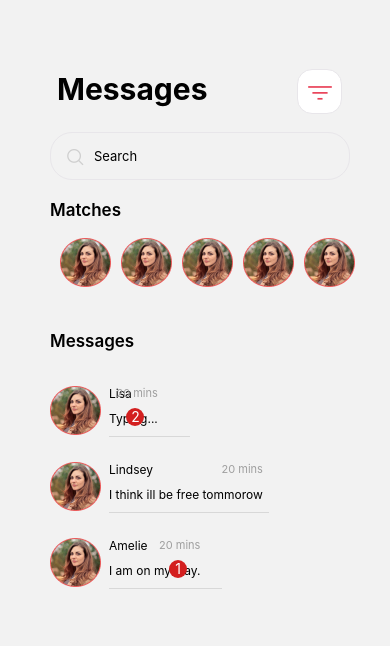
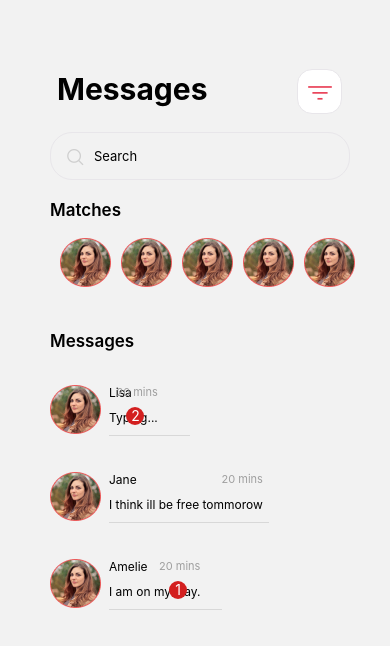
Before and after one commit to LeonBuller/loveactuallyme, a React Native app: screen /Messages in a window 390 px wide. Shown: the top 646 px of the page. Built offline with nearby package versions, Linux system fonts and the light colour scheme.

Commit message:
Added stylesheets to messagesGeneral

```diff
--- a/src/components/MessagesGeneral.jsx
+++ b/src/components/MessagesGeneral.jsx
@@ -1,4 +1,4 @@
-import { View, Text, Image } from "react-native";
+import { View, Text, Image, StyleSheet } from "react-native";
 import React from "react";
 
 import image1 from "../../assets/matches/1.png";
@@ -6,129 +6,49 @@ import image1 from "../../assets/matches/1.png";
 const MessageGeneral = () => {
   return (
     <>
-      <View
-        style={{
-          flexDirection: "row",
-          alignItems: "center",
-          paddingBottom: 25,
-        }}
-      >
-        <View style={{ flexDirection: "row", position: "relative" }}>
-          <Image
-            width={60}
-            height={60}
-            source={image1}
-            style={{ resizeMode: "cover", marginLeft: 0 }}
-          />
-          <View
-            style={{
-              flexDirection: "column",
-              borderBottomWidth: 1,
-              width: "75%",
-              borderColor: "#D8D8D8",
-              marginLeft: 8,
-            }}
-          >
-            <Text style={{ marginBottom: 10, fontSize: 12 }}>Lisa</Text>
-            <Text style={{ paddingBottom: 10, fontSize: 12 }}>Typing...</Text>
+      <View style={styles.container}>
+        <View style={styles.wrapper}>
+          <Image width={60} height={60} source={image1} style={styles.image} />
+          <View style={styles.leftSide}>
+            <Text style={styles.leftText}>Lisa</Text>
+            <Text style={styles.leftText}>Typing...</Text>
           </View>
-          <View
-            style={{ position: "absolute", right: 0, flexDirection: "column" }}
-          >
-            <Text style={{ fontSize: 11, color: "#9F9F9F" }}>20 mins</Text>
-            <View
-              style={{
-                backgroundColor: "#D31F1F",
-                width: 18,
-                height: 18,
-                borderRadius: 55,
-                marginVertical: 8,
-                marginLeft: 10,
-              }}
-            >
-              <Text style={{ color: "white", textAlign: "center" }}>2</Text>
+
+          <View style={styles.col}>
+            <Text style={styles.timeRecieved}>20 mins</Text>
+            <View style={styles.redCircle}>
+              <Text style={styles.circleInside}>2</Text>
             </View>
           </View>
         </View>
       </View>
-      <View
-        style={{
-          flexDirection: "row",
-          alignItems: "center",
-          paddingBottom: 25,
-        }}
-      >
-        <View style={{ flexDirection: "row", position: "relative" }}>
-          <Image
-            width={60}
-            height={60}
-            source={image1}
-            style={{ resizeMode: "cover", marginLeft: 0 }}
-          />
-          <View
-            style={{
-              flexDirection: "column",
-              borderBottomWidth: 1,
-              width: "75%",
-              borderColor: "#D8D8D8",
-              marginLeft: 8,
-            }}
-          >
-            <Text style={{ marginBottom: 10, fontSize: 12 }}>Lindsey</Text>
-            <Text style={{ paddingBottom: 10, fontSize: 12 }}>
-              I think ill be free tommorow
-            </Text>
+
+      <View style={styles.container}>
+        <View style={styles.wrapper}>
+          <Image width={60} height={60} source={image1} style={styles.image} />
+          <View style={styles.leftSide}>
+            <Text style={styles.leftText}>Jane</Text>
+            <Text style={styles.leftText}>I think ill be free tommorow</Text>
           </View>
-          <View
-            style={{ position: "absolute", right: 0, flexDirection: "column" }}
-          >
-            <Text style={{ fontSize: 11, color: "#9F9F9F" }}>20 mins</Text>
+
+          <View style={styles.col}>
+            <Text style={styles.timeRecieved}>20 mins</Text>
           </View>
         </View>
       </View>
-      <View
-        style={{
-          flexDirection: "row",
-          alignItems: "center",
-          paddingBottom: 25,
-        }}
-      >
-        <View style={{ flexDirection: "row", position: "relative" }}>
-          <Image
-            width={60}
-            height={60}
-            source={image1}
-            style={{ resizeMode: "cover", marginLeft: 0 }}
-          />
-          <View
-            style={{
-              flexDirection: "column",
-              borderBottomWidth: 1,
-              width: "75%",
-              borderColor: "#D8D8D8",
-              marginLeft: 8,
-            }}
-          >
-            <Text style={{ marginBottom: 10, fontSize: 12 }}>Amelie</Text>
-            <Text style={{ paddingBottom: 10, fontSize: 12 }}>
-              I am on my way.
-            </Text>
+
+      <View style={styles.container}>
+        <View style={styles.wrapper}>
+          <Image width={60} height={60} source={image1} style={styles.image} />
+          <View style={styles.leftSide}>
+            <Text style={styles.leftText}>Amelie</Text>
+            <Text style={styles.leftText}>I am on my way.</Text>
           </View>
-          <View
-            style={{ position: "absolute", right: 0, flexDirection: "column" }}
-          >
-            <Text style={{ fontSize: 11, color: "#9F9F9F" }}>20 mins</Text>
-            <View
-              style={{
-                backgroundColor: "#D31F1F",
-                width: 18,
-                height: 18,
-                borderRadius: 55,
-                marginVertical: 8,
-                marginLeft: 10,
-              }}
-            >
-              <Text style={{ color: "white", textAlign: "center" }}>1</Text>
+
+          <View style={styles.col}>
+            <Text style={styles.timeRecieved}>20 mins</Text>
+            <View style={styles.redCircle}>
+              <Text style={styles.circleInside}>1</Text>
             </View>
           </View>
         </View>
@@ -138,3 +58,32 @@ const MessageGeneral = () => {
 };
 
 export default MessageGeneral;
+
+const styles = StyleSheet.create({
+  container: {
+    flexDirection: "row",
+    alignItems: "center",
+    paddingBottom: 36,
+  },
+  wrapper: { flexDirection: "row", position: "relative" },
+  image: { resizeMode: "cover", marginLeft: 0 },
+  leftSide: {
+    flexDirection: "column",
+    borderBottomWidth: 1,
+    width: "75%",
+    borderColor: "#D8D8D8",
+    marginLeft: 8,
+  },
+  leftText: { marginBottom: 10, fontSize: 12 },
+  col: { position: "absolute", right: 0, flexDirection: "column" },
+  timeRecieved: { fontSize: 11, color: "#9F9F9F" },
+  redCircle: {
+    backgroundColor: "#D31F1F",
+    width: 18,
+    height: 18,
+    borderRadius: 55,
+    marginVertical: 8,
+    marginLeft: 10,
+  },
+  circleInside: { color: "white", textAlign: "center" },
+});
--- a/src/screens/GetStarted.jsx
+++ b/src/screens/GetStarted.jsx
@@ -29,8 +29,8 @@ const GetStarted = ({ navigation }) => {
     setProfesionall(!profesionall);
   };
 
-  function navigateToMain() {
-    navigation.navigate("Main");
+  function navigateToSlide() {
+    navigation.navigate("Slide");
   }
 
   function navigateToHome() {
@@ -48,7 +48,7 @@ const GetStarted = ({ navigation }) => {
           <LeftIcon style={{}} name="left" size={19} color="#E94057" />
         </TouchableOpacity>
         <View style={{ position: "absolute", right: 20 }}>
-          <TouchableOpacity onPress={navigateToMain}>
+          <TouchableOpacity onPress={navigateToSlide}>
             <Text style={{ fontSize: 16, fontWeight: "700", color: "#E94057" }}>
               Skip
             </Text>
--- a/src/screens/Messages.jsx
+++ b/src/screens/Messages.jsx
@@ -75,7 +75,7 @@ const Messages = () => {
           scrollEventThrottle={16}
           showsVerticalScrollIndicator={false}
         >
-          <View style={{ marginTop: 25 }}>
+          <View style={{ marginTop: 24 }}>
             <ScrollView showsVerticalScrollIndicator={false}>
               {/* One Item */}
               <MessageGeneral />
```
